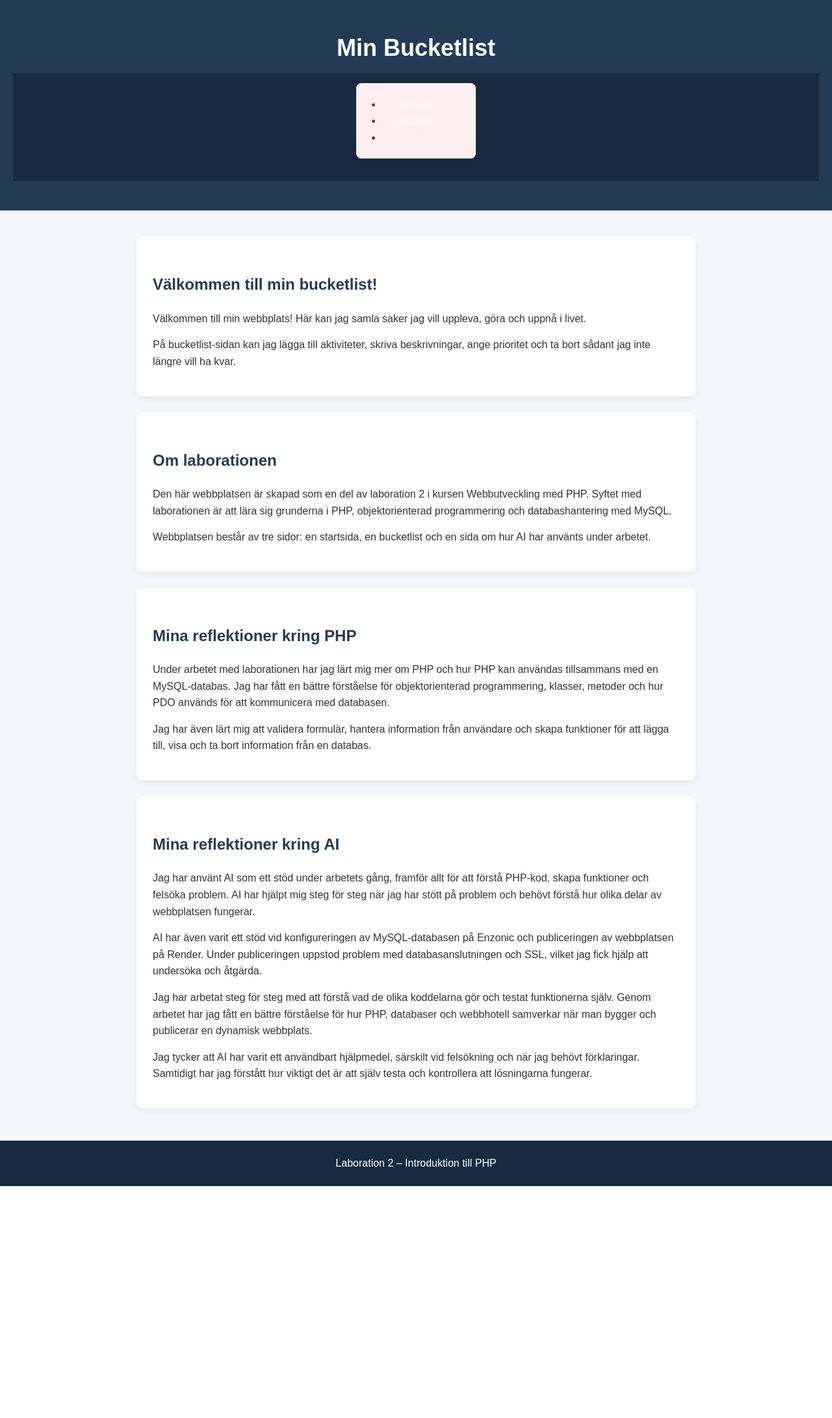
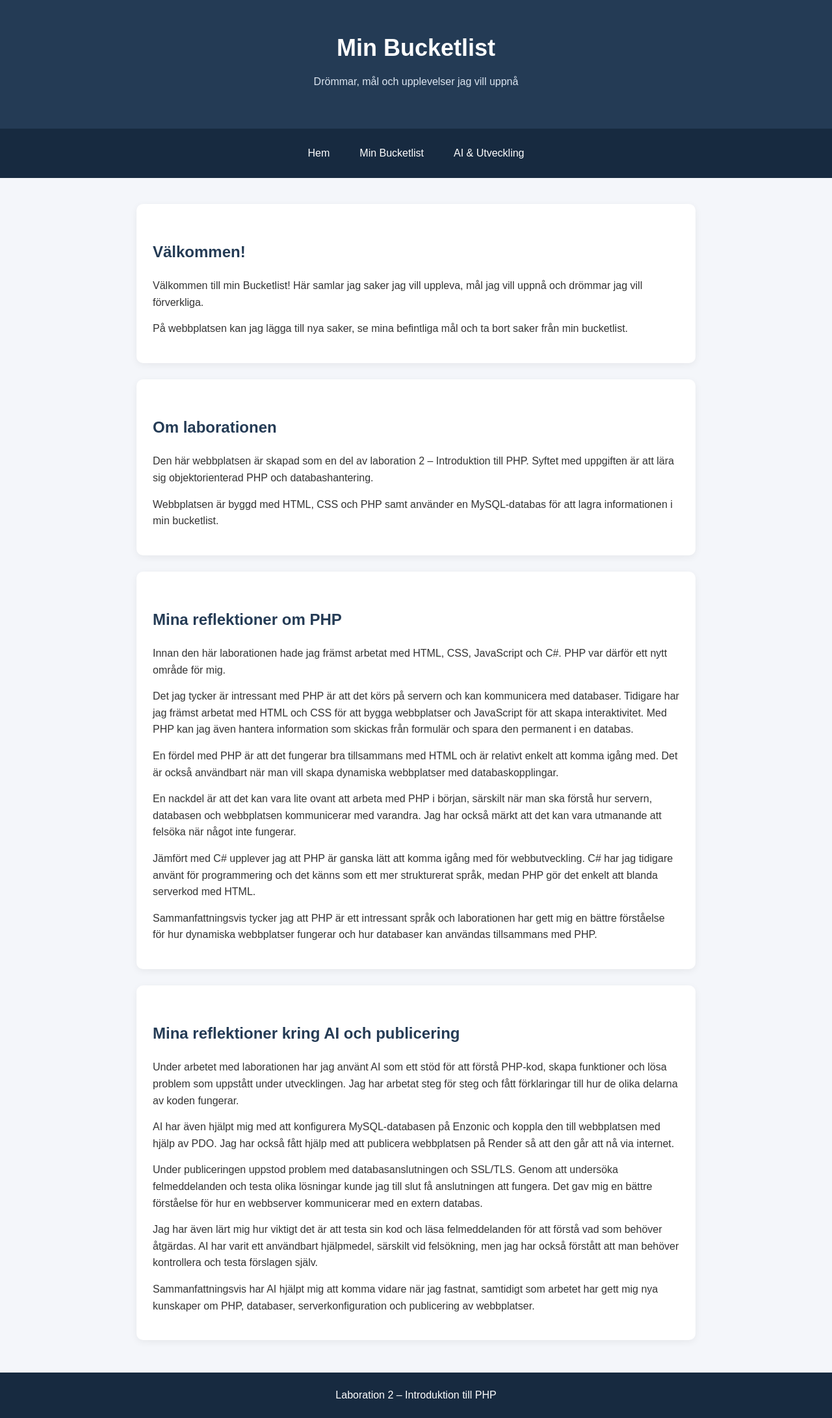
Before and after one commit to aliatwood/Wordpress-labb2, a PHP site: page / in a window 1280 px wide. Shown: the whole page at 65% size. Before the commit the page ends 1826 px from the top, so only its background shows below. Run offline with PHP 8.4, Linux system fonts and the light colour scheme.

Commit message:
Update index.php

```diff
--- a/index.php
+++ b/index.php
@@ -4,96 +4,161 @@
 <head>
     <meta charset="UTF-8">
     <meta name="viewport" content="width=device-width, initial-scale=1.0">
-    <title>Startsida - Min Bucketlist</title>
+    <title>Hem - Min Bucketlist</title>
     <link rel="stylesheet" href="css/style.css">
 </head>
 <body>
 
     <header>
         <h1>Min Bucketlist</h1>
-    <nav>
-        <ul>
-            <li><a href="index.php">Startsida</a></li>
-            <li><a href="bucketlist.php">Bucketlist</a></li>
-            <li><a href="ai.php">AI</a></li>
-        </ul>
-    </nav>
+        <p>Drömmar, mål och upplevelser jag vill uppnå</p>
     </header>
 
+    <nav>
+        <a href="index.php">Hem</a>
+        <a href="bucketlist.php">Min Bucketlist</a>
+        <a href="ai.php">AI & Utveckling</a>
+    </nav>
+
     <main>
+
         <section>
-        <h2>Välkommen till min bucketlist!</h2>
+            <h2>Välkommen!</h2>
+
             <p>
-            Välkommen till min webbplats! Här kan jag samla saker
-            jag vill uppleva, göra och uppnå i livet.
+                Välkommen till min Bucketlist!
+                Här samlar jag saker jag vill uppleva,
+                mål jag vill uppnå och drömmar jag vill förverkliga.
             </p>
+
             <p>
-            På bucketlist-sidan kan jag lägga till aktiviteter,
-            skriva beskrivningar, ange prioritet och ta bort sådant
-            jag inte längre vill ha kvar.
+                På webbplatsen kan jag lägga till nya saker,
+                se mina befintliga mål och ta bort saker
+                från min bucketlist.
             </p>
         </section>
 
         <section>
             <h2>Om laborationen</h2>
+
             <p>
-            Den här webbplatsen är skapad som en del av laboration 2
-            i kursen Webbutveckling med PHP. Syftet med laborationen
-            är att lära sig grunderna i PHP, objektorienterad
-            programmering och databashantering med MySQL.
+                Den här webbplatsen är skapad som en del av
+                laboration 2 – Introduktion till PHP.
+                Syftet med uppgiften är att lära sig
+                objektorienterad PHP och databashantering.
             </p>
+
             <p>
-            Webbplatsen består av tre sidor: en startsida, en
-            bucketlist och en sida om hur AI har använts under arbetet.
+                Webbplatsen är byggd med HTML, CSS och PHP
+                samt använder en MySQL-databas för att
+                lagra informationen i min bucketlist.
             </p>
         </section>
 
         <section>
-        <h2>Mina reflektioner kring PHP</h2>
+            <h2>Mina reflektioner om PHP</h2>
+
             <p>
-            Under arbetet med laborationen har jag lärt mig mer om PHP
-            och hur PHP kan användas tillsammans med en MySQL-databas.
-            Jag har fått en bättre förståelse för objektorienterad
-            programmering, klasser, metoder och hur PDO används för
-            att kommunicera med databasen.
+                Innan den här laborationen hade jag främst
+                arbetat med HTML, CSS, JavaScript och C#.
+                PHP var därför ett nytt område för mig.
             </p>
+
             <p>
-            Jag har även lärt mig att validera formulär, hantera
-            information från användare och skapa funktioner för att
-            lägga till, visa och ta bort information från en databas.
+                Det jag tycker är intressant med PHP är att
+                det körs på servern och kan kommunicera med
+                databaser. Tidigare har jag främst arbetat
+                med HTML och CSS för att bygga webbplatser
+                och JavaScript för att skapa interaktivitet.
+                Med PHP kan jag även hantera information
+                som skickas från formulär och spara den
+                permanent i en databas.
+            </p>
+
+            <p>
+                En fördel med PHP är att det fungerar bra
+                tillsammans med HTML och är relativt enkelt
+                att komma igång med. Det är också användbart
+                när man vill skapa dynamiska webbplatser
+                med databaskopplingar.
+            </p>
+
+            <p>
+                En nackdel är att det kan vara lite ovant
+                att arbeta med PHP i början, särskilt när
+                man ska förstå hur servern, databasen och
+                webbplatsen kommunicerar med varandra.
+                Jag har också märkt att det kan vara
+                utmanande att felsöka när något inte fungerar.
+            </p>
+
+            <p>
+                Jämfört med C# upplever jag att PHP är
+                ganska lätt att komma igång med för
+                webbutveckling. C# har jag tidigare använt
+                för programmering och det känns som ett
+                mer strukturerat språk, medan PHP gör det
+                enkelt att blanda serverkod med HTML.
+            </p>
+
+            <p>
+                Sammanfattningsvis tycker jag att PHP är
+                ett intressant språk och laborationen har
+                gett mig en bättre förståelse för hur
+                dynamiska webbplatser fungerar och hur
+                databaser kan användas tillsammans med PHP.
             </p>
         </section>
 
         <section>
-        <h2>Mina reflektioner kring AI</h2>
+            <h2>Mina reflektioner kring AI och publicering</h2>
+
             <p>
-            Jag har använt AI som ett stöd under arbetets gång,
-            framför allt för att förstå PHP-kod, skapa funktioner
-            och felsöka problem. AI har hjälpt mig steg för steg
-            när jag har stött på problem och behövt förstå hur
-            olika delar av webbplatsen fungerar.
+                Under arbetet med laborationen har jag använt
+                AI som ett stöd för att förstå PHP-kod,
+                skapa funktioner och lösa problem som uppstått
+                under utvecklingen. Jag har arbetat steg för
+                steg och fått förklaringar till hur de olika
+                delarna av koden fungerar.
             </p>
+
             <p>
-            AI har även varit ett stöd vid konfigureringen av
-            MySQL-databasen på Enzonic och publiceringen av
-            webbplatsen på Render. Under publiceringen uppstod
-            problem med databasanslutningen och SSL, vilket jag
-            fick hjälp att undersöka och åtgärda.
+                AI har även hjälpt mig med att konfigurera
+                MySQL-databasen på Enzonic och koppla den till
+                webbplatsen med hjälp av PDO. Jag har också
+                fått hjälp med att publicera webbplatsen på
+                Render så att den går att nå via internet.
             </p>
+
             <p>
-            Jag har arbetat steg för steg med att förstå vad de
-            olika koddelarna gör och testat funktionerna själv.
-            Genom arbetet har jag fått en bättre förståelse för
-            hur PHP, databaser och webbhotell samverkar när man
-            bygger och publicerar en dynamisk webbplats.
+                Under publiceringen uppstod problem med
+                databasanslutningen och SSL/TLS. Genom att
+                undersöka felmeddelanden och testa olika
+                lösningar kunde jag till slut få anslutningen
+                att fungera. Det gav mig en bättre förståelse
+                för hur en webbserver kommunicerar med en
+                extern databas.
             </p>
+
             <p>
-            Jag tycker att AI har varit ett användbart hjälpmedel,
-            särskilt vid felsökning och när jag behövt förklaringar.
-            Samtidigt har jag förstått hur viktigt det är att själv
-            testa och kontrollera att lösningarna fungerar.
+                Jag har även lärt mig hur viktigt det är att
+                testa sin kod och läsa felmeddelanden för
+                att förstå vad som behöver åtgärdas. AI har
+                varit ett användbart hjälpmedel, särskilt
+                vid felsökning, men jag har också förstått
+                att man behöver kontrollera och testa
+                förslagen själv.
+            </p>
+
+            <p>
+                Sammanfattningsvis har AI hjälpt mig att
+                komma vidare när jag fastnat, samtidigt
+                som arbetet har gett mig nya kunskaper om
+                PHP, databaser, serverkonfiguration och
+                publicering av webbplatser.
             </p>
         </section>
+
     </main>
 
     <footer>
```
Lines whose indentation alone changed are shown as unchanged.
